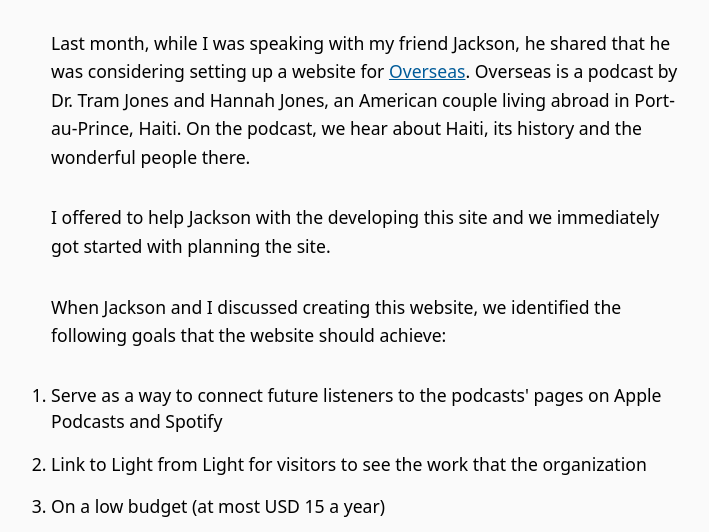
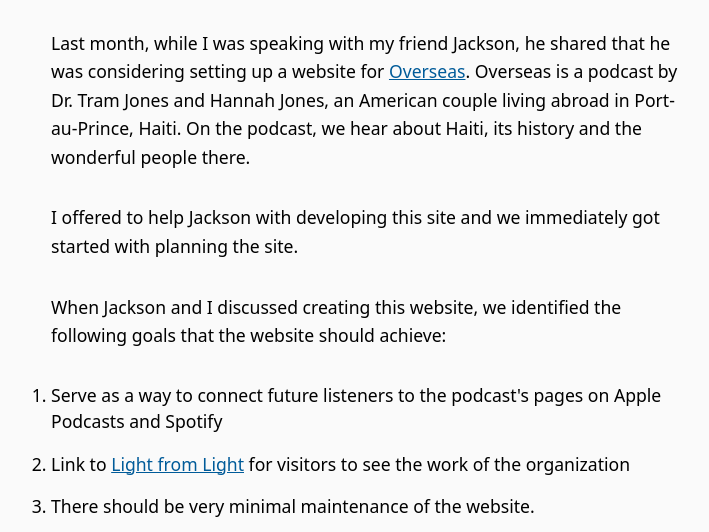
Before and after one commit to sidartha/sidartha.xyz, a Gatsby site: page /overseas_podcast_website/ in a window 1280 px wide. Shown: the part 255-787 px from the top of the page, without its empty margins (273-982 px from the left). Built offline with nearby package versions, Linux system fonts and the light colour scheme; Gatsby itself is replaced by a stand-in of ours; some packages are replaced by stand-ins of ours.

Commit message:
Minor tweaks to copy

```diff
--- a/content/blog/overseas_podcast_website/index.md
+++ b/content/blog/overseas_podcast_website/index.md
@@ -6,14 +6,14 @@
 
 Last month, while I was speaking with my friend Jackson, he shared that he was considering setting up a website for [Overseas](https://open.spotify.com/show/5FhNDe0Tibe1iJOFc8KvFO). Overseas is a podcast by Dr. Tram Jones and Hannah Jones, an American couple living abroad in Port-au-Prince, Haiti. On the podcast, we hear about Haiti, its history and the wonderful people there.
 
-I offered to help Jackson with the developing this site and we immediately got started with planning the site.
+I offered to help Jackson with developing this site and we immediately got started with planning the site.
 
 When Jackson and I discussed creating this website, we identified the following goals that the website should achieve:
 
-1. Serve as a way to connect future listeners to the podcasts' pages on Apple Podcasts and Spotify
-1. Link to Light from Light for visitors to see the work that the organization
-1. On a low budget (at most USD 15 a year)
+1. Serve as a way to connect future listeners to the podcast's pages on Apple Podcasts and Spotify
+1. Link to [Light from Light](https://www.lightfromlight.me) for visitors to see the work of the organization
 1. There should be very minimal maintenance of the website.
+1. Achieve the goals above on a low budget (at most USD 15 a year)
 
 Initially, we looked at using a hosted solution such as [Squarespace](https://www.squarespace.com/website-design) or [PodcastPage](https://podcastpage.io). We quickly realized that these solutions would not meet our budget of $15 a year, and a static-site generator (like Gatsby, Next or Jekyll) would be a better fit.
 
@@ -161,7 +161,6 @@
   }
   const episodeNode = {
     ...episodeData,
-    // Required fields
     id: episode.uri,
     parent: `__SOURCE__`,
     internal: {
```
